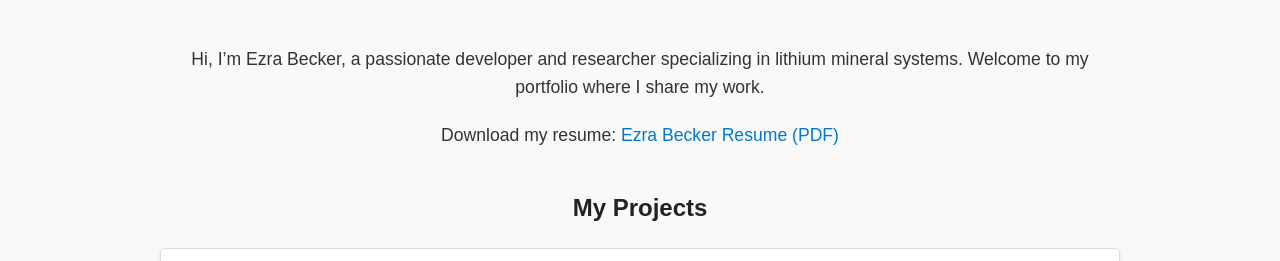
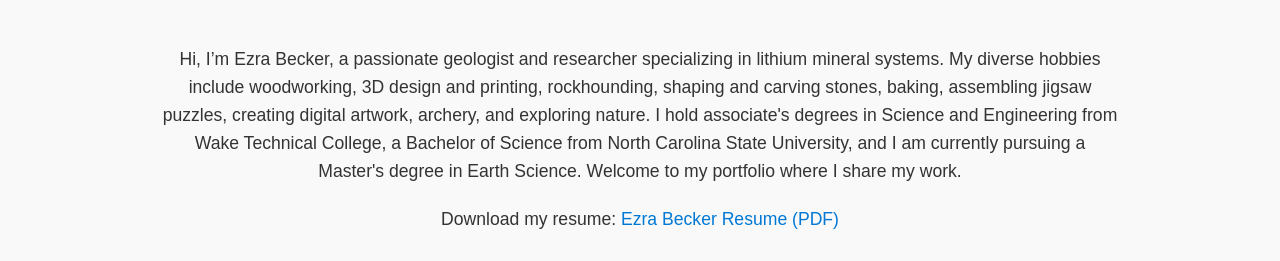
Before and after one commit to EzraBecker-Geo/Personal-Site, a plain HTML site: page index.html in a window 1280 px wide. Shown: the part 471-732 px from the top of the page. Drawn offline with Linux system fonts and the light colour scheme.

Commit message:
Update index.html

```diff
--- a/index.html
+++ b/index.html
@@ -87,7 +87,9 @@
         <section class="about">
             <h2>About Me</h2>
             <img src="https://raw.githubusercontent.com/EzraBecker-Geo/Personal-Site/main/Photos/headshot.jpg" alt="" style="width:150px; height:auto; border-radius:50%; margin:20px 0;">
-            <p>Hi, I’m Ezra Becker, a passionate developer and researcher specializing in lithium mineral systems. Welcome to my portfolio where I share my work.</p>
+            <p>Hi, I’m Ezra Becker, a passionate geologist and researcher specializing in lithium mineral systems. My diverse hobbies include woodworking, 3D design and printing,
+                rockhounding, shaping and carving stones, baking, assembling jigsaw puzzles, creating digital artwork, archery, and exploring nature. I hold associate's degrees in Science and Engineering from Wake Technical College,
+                a Bachelor of Science from North Carolina State University, and I am currently pursuing a Master's degree in Earth Science. Welcome to my portfolio where I share my work.</p>
             <p>
                 Download my resume:
                 <a href="Ezra Becker 2025 Resume.pdf" target="_blank" style="color:#0078D4;">Ezra Becker Resume (PDF)</a>
```
